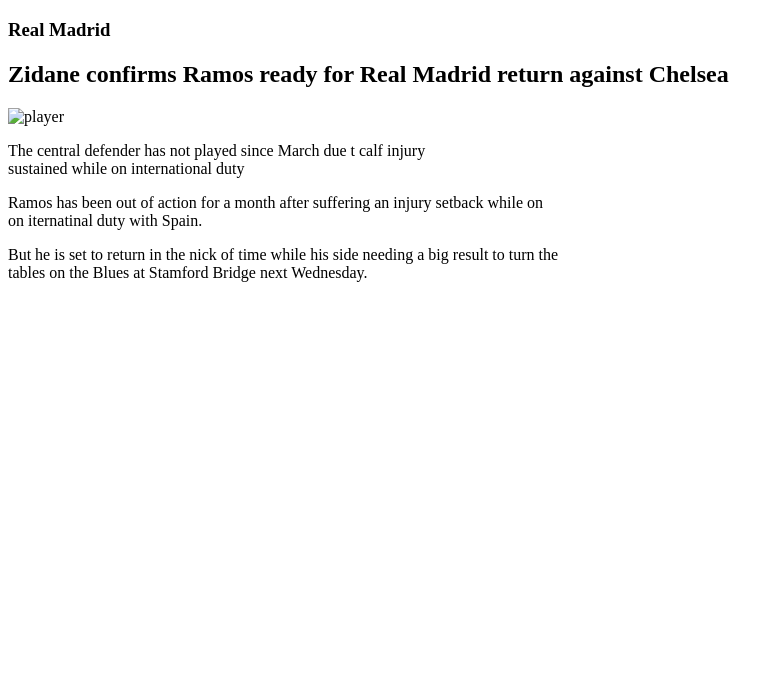
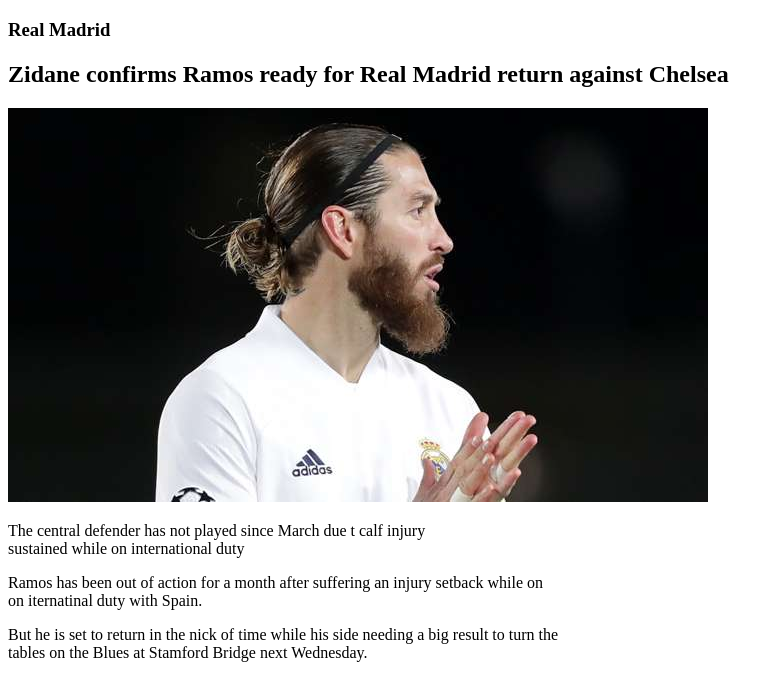
Before and after one commit to SakriyaDangol/Day1Assignment5, a plain HTML site: page index.html in a window 1280 px wide. Shown: the whole page, without its empty margins (0-784 px from the left). Drawn offline with Linux system fonts and the light colour scheme.

Commit message:
commited

```diff
--- a/index.html
+++ b/index.html
@@ -9,7 +9,7 @@
 <body>
     <h3>Real Madrid</h3>
     <h2>Zidane confirms Ramos ready for Real Madrid return against Chelsea</h2>
-    <img src="C:\Users\sakri\Desktop\vsc pictures\realmadrid.jpg" alt="player">
+    <img src="realmadrid.jpg" alt="player">
     <p>
         The central defender has not played since March due t calf injury <br>
         sustained while on international duty
```
Also changed, not shown: realmadrid.jpg (added).
